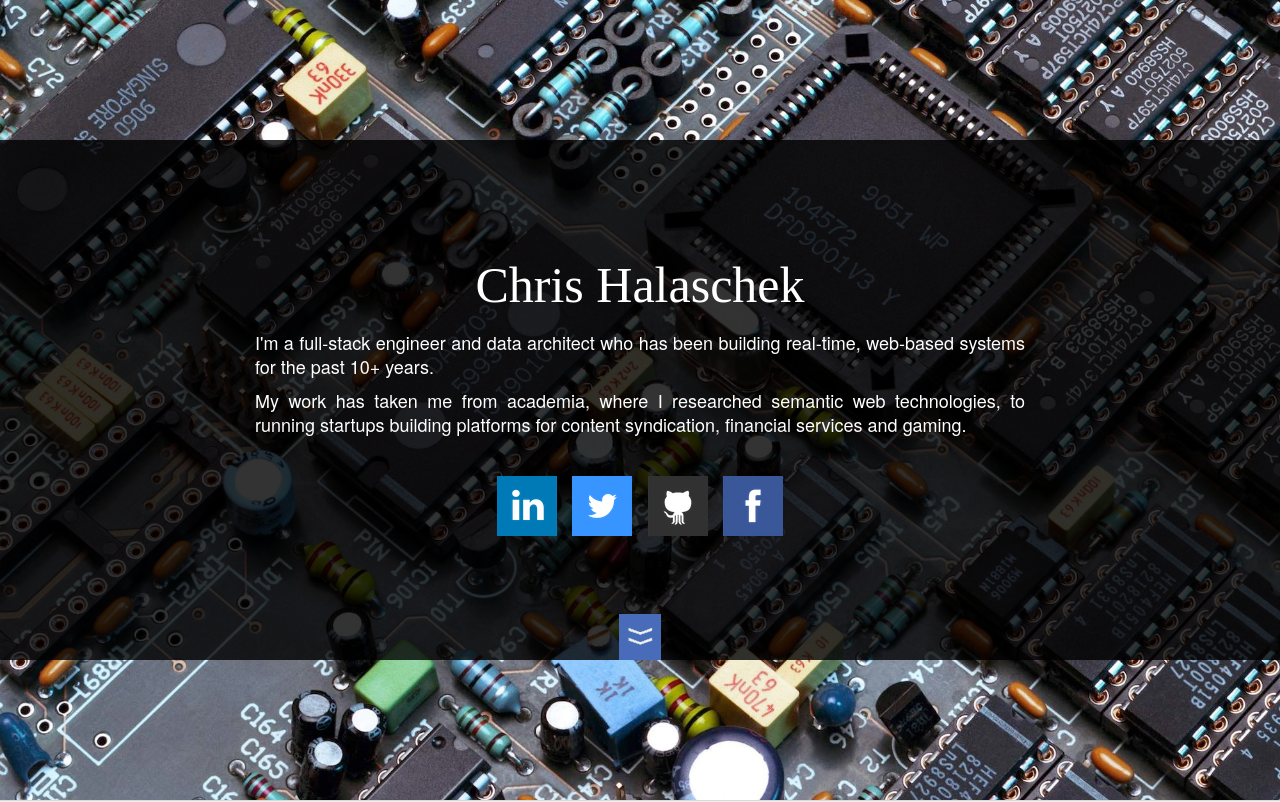
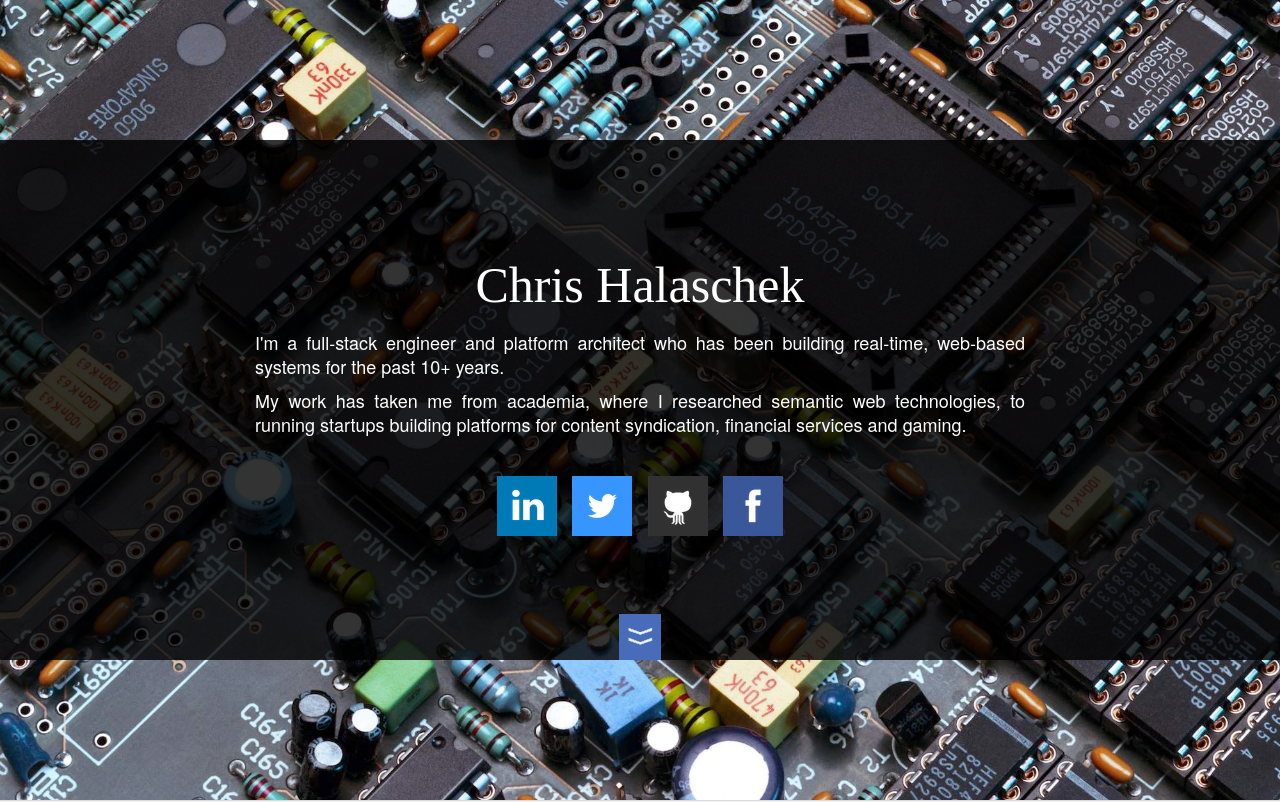
Before and after one commit to chalaschek/chrishalaschek.com, a plain HTML site: page index.html in a window 1280 px wide. Shown: the top 802 px of the page. Drawn offline with Linux system fonts and the light colour scheme; a web font is replaced by a local one.

Commit message:
Text update

```diff
--- a/index.html
+++ b/index.html
@@ -51,7 +51,7 @@
 
           <div class="row">
             <div class="offset2 span8 justify">
-              <p>I'm a full-stack engineer and data architect who has been building real-time, web-based systems for the past 10+ years.</p>
+              <p>I'm a full-stack engineer and platform architect who has been building real-time, web-based systems for the past 10+ years.</p>
               <p>My work has taken me from academia, where I researched semantic web technologies, to running startups building platforms for content syndication, financial services and gaming.</p>
             </div>
           </div>
```
